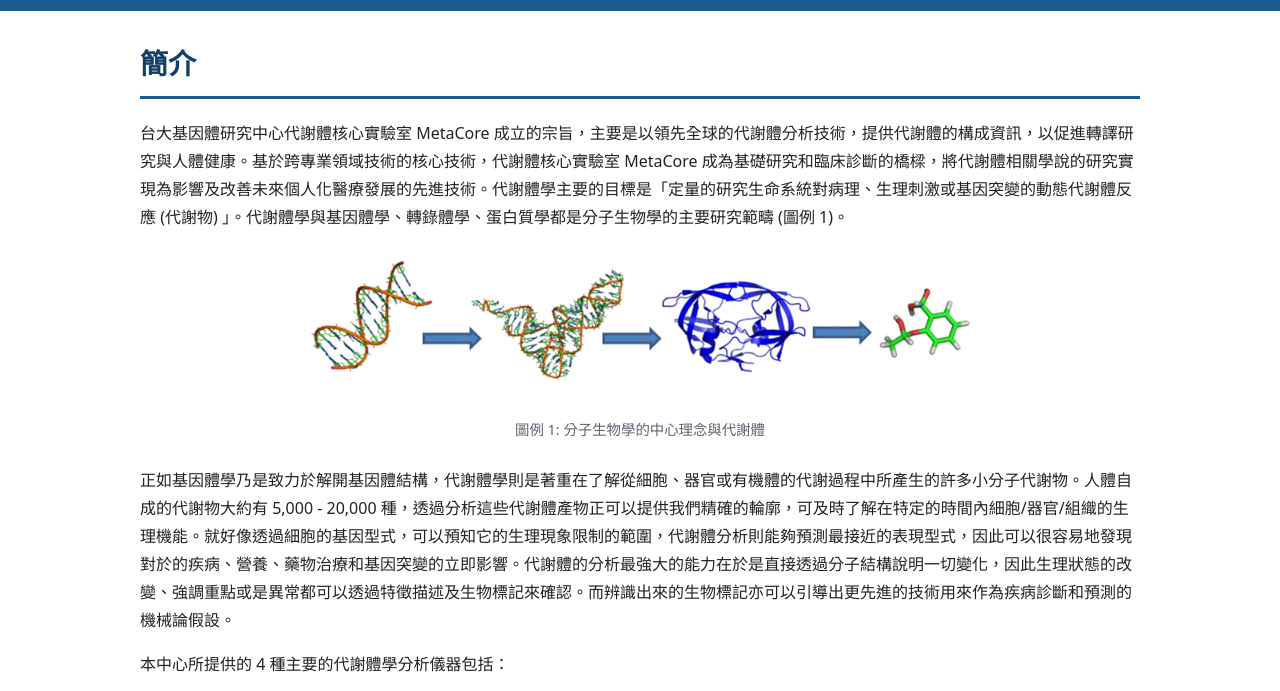
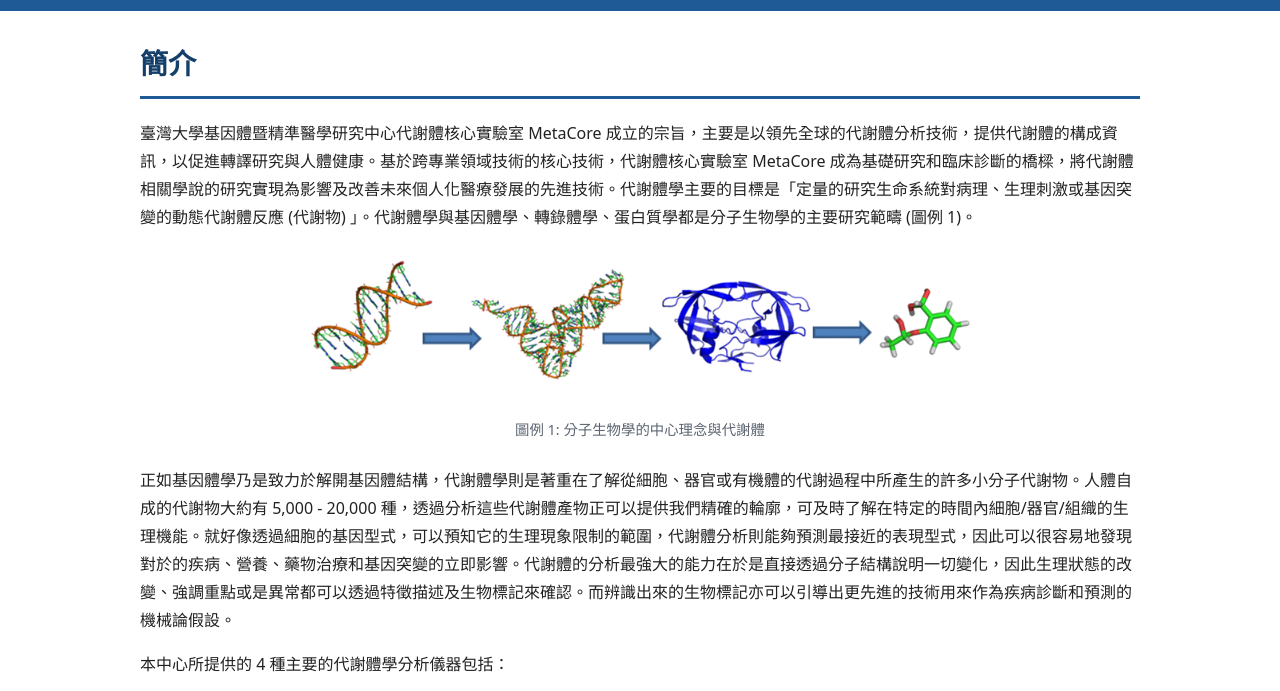
Before and after one commit to CMDM-Lab/metacore-portal, an Astro site: page / in a window 1280 px wide. Shown: the part 66-757 px from the top of the page. Built offline with nearby package versions, Linux system fonts and the light colour scheme; Astro itself is replaced by a stand-in of ours.

Commit message:
docs(index): 簡介頁中心名稱改成「臺灣大學基因體暨精準醫學研究中心」
與頁首的網站名稱一致。部署狀態：push 後由 GitHub Actions 部署。

Co-Authored-By: Claude Opus 5.5 <noreply@anthropic.com>
Claude-Session: https://claude.ai/code/session_018NaCVXcqra7orxPpAAL3nb

```diff
--- a/src/pages/index.md
+++ b/src/pages/index.md
@@ -3,7 +3,7 @@ layout: ../layouts/Base.astro
 title: 簡介
 ---
 
-台大基因體研究中心代謝體核心實驗室 MetaCore 成立的宗旨，主要是以領先全球的代謝體分析技術，提供代謝體的構成資訊，以促進轉譯研究與人體健康。基於跨專業領域技術的核心技術，代謝體核心實驗室 MetaCore 成為基礎研究和臨床診斷的橋樑，將代謝體相關學說的研究實現為影響及改善未來個人化醫療發展的先進技術。代謝體學主要的目標是「定量的研究生命系統對病理、生理刺激或基因突變的動態代謝體反應 (代謝物) 」。代謝體學與基因體學、轉錄體學、蛋白質學都是分子生物學的主要研究範疇 (圖例 1)。
+臺灣大學基因體暨精準醫學研究中心代謝體核心實驗室 MetaCore 成立的宗旨，主要是以領先全球的代謝體分析技術，提供代謝體的構成資訊，以促進轉譯研究與人體健康。基於跨專業領域技術的核心技術，代謝體核心實驗室 MetaCore 成為基礎研究和臨床診斷的橋樑，將代謝體相關學說的研究實現為影響及改善未來個人化醫療發展的先進技術。代謝體學主要的目標是「定量的研究生命系統對病理、生理刺激或基因突變的動態代謝體反應 (代謝物) 」。代謝體學與基因體學、轉錄體學、蛋白質學都是分子生物學的主要研究範疇 (圖例 1)。
 
 <figure class="wide">
 
```
